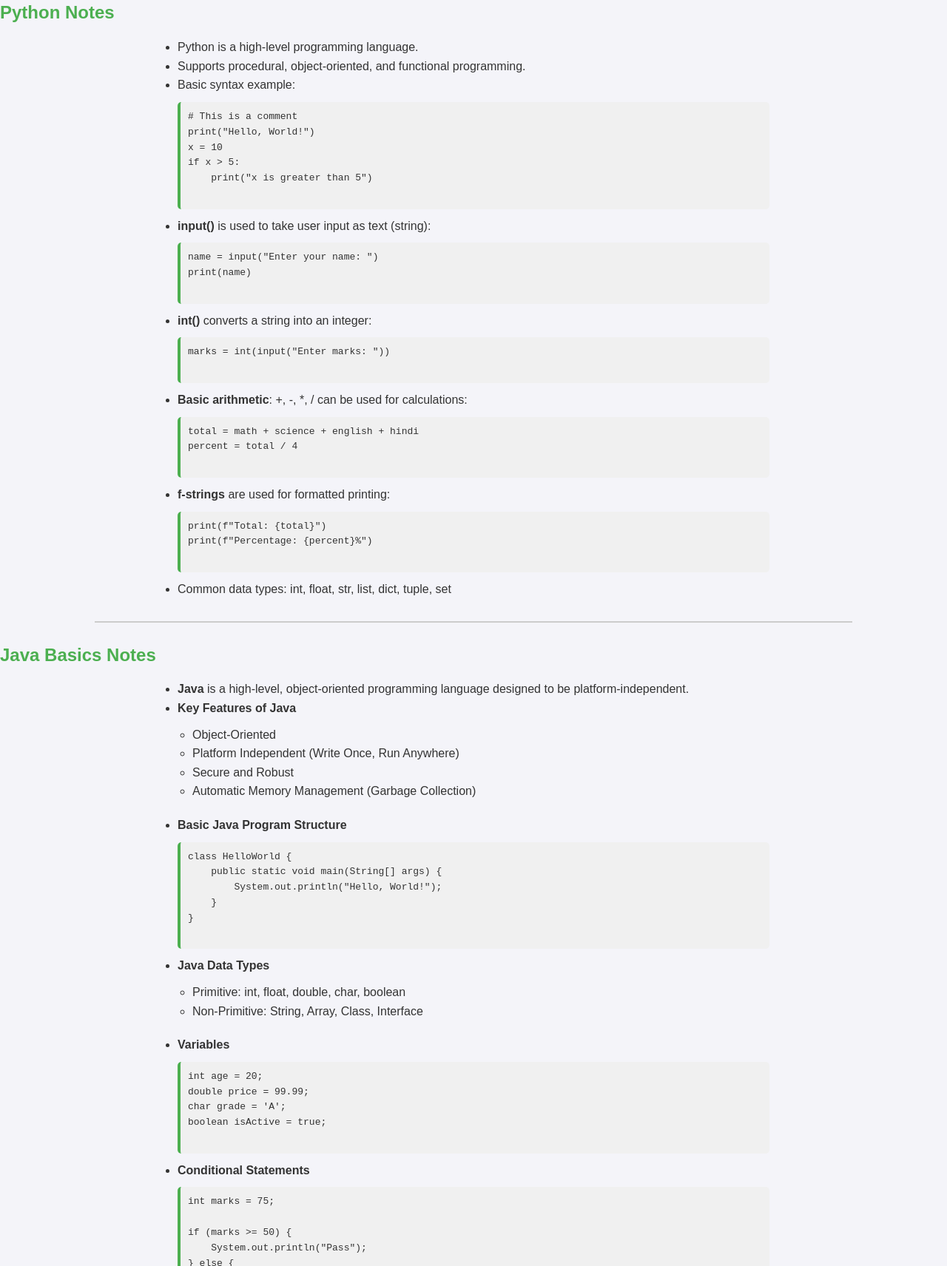
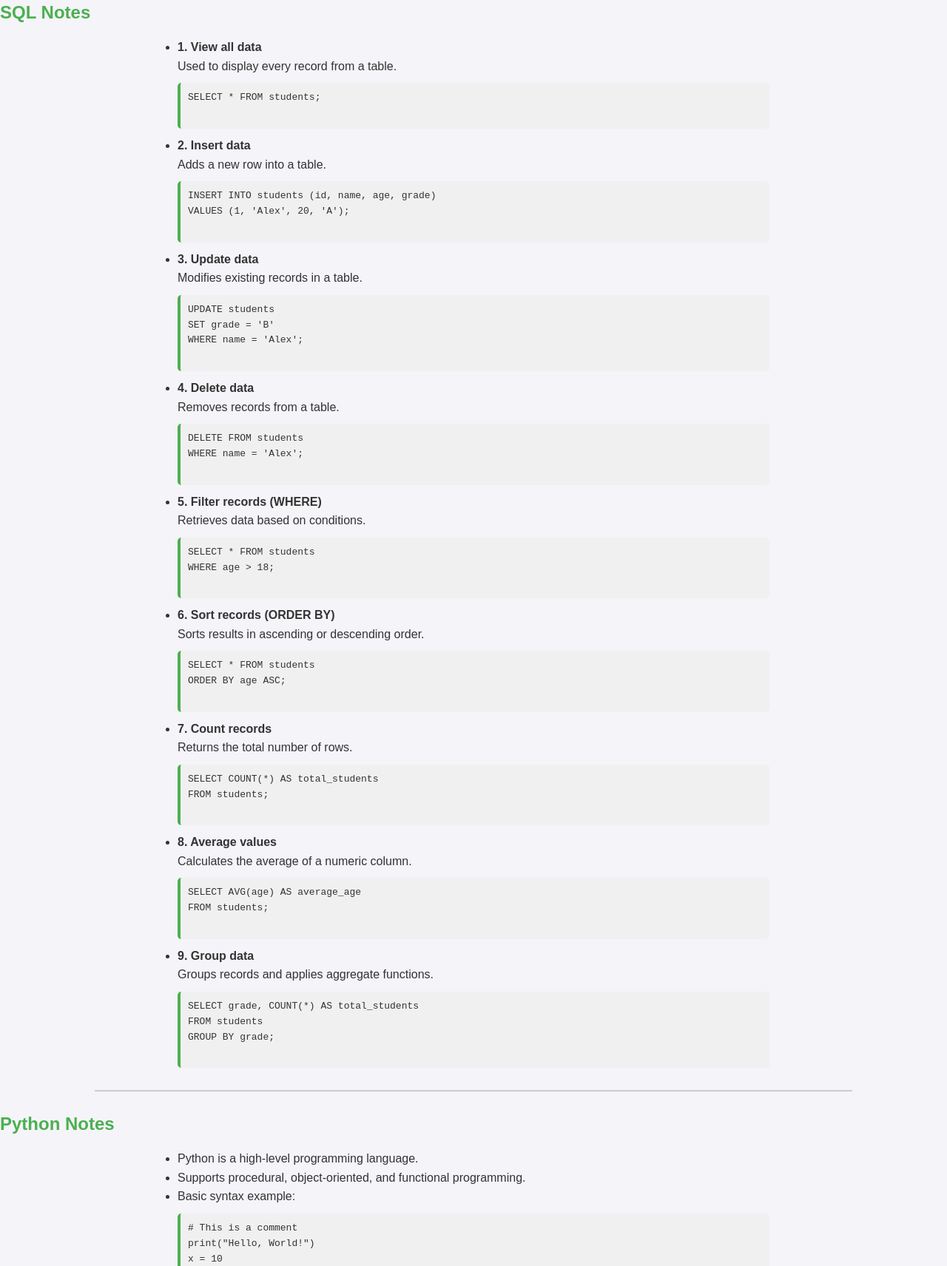
Before and after one commit to 7vikfox/learning-hub, a plain HTML site: page index.html in a window 1280 px wide. Shown: the part 261-1973 px from the top of the page at 74% size. Drawn offline with Linux system fonts and the light colour scheme.

Commit message:
Update index.html

```diff
--- a/index.html
+++ b/index.html
@@ -14,6 +14,85 @@
   <h3>Links</h3>
 #This is a link to cybersecurity page
 <a href="cybersecurity.html">🔐 Cybersecurity Notes</a>
+
+<h2 id="sql">SQL Notes</h2>
+
+<ul>
+  <li><strong>1. View all data</strong><br>
+    Used to display every record from a table.
+    <pre>
+SELECT * FROM students;
+    </pre>
+  </li>
+
+  <li><strong>2. Insert data</strong><br>
+    Adds a new row into a table.
+    <pre>
+INSERT INTO students (id, name, age, grade)
+VALUES (1, 'Alex', 20, 'A');
+    </pre>
+  </li>
+
+  <li><strong>3. Update data</strong><br>
+    Modifies existing records in a table.
+    <pre>
+UPDATE students
+SET grade = 'B'
+WHERE name = 'Alex';
+    </pre>
+  </li>
+
+  <li><strong>4. Delete data</strong><br>
+    Removes records from a table.
+    <pre>
+DELETE FROM students
+WHERE name = 'Alex';
+    </pre>
+  </li>
+
+  <li><strong>5. Filter records (WHERE)</strong><br>
+    Retrieves data based on conditions.
+    <pre>
+SELECT * FROM students
+WHERE age &gt; 18;
+    </pre>
+  </li>
+
+  <li><strong>6. Sort records (ORDER BY)</strong><br>
+    Sorts results in ascending or descending order.
+    <pre>
+SELECT * FROM students
+ORDER BY age ASC;
+    </pre>
+  </li>
+
+  <li><strong>7. Count records</strong><br>
+    Returns the total number of rows.
+    <pre>
+SELECT COUNT(*) AS total_students
+FROM students;
+    </pre>
+  </li>
+
+  <li><strong>8. Average values</strong><br>
+    Calculates the average of a numeric column.
+    <pre>
+SELECT AVG(age) AS average_age
+FROM students;
+    </pre>
+  </li>
+
+  <li><strong>9. Group data</strong><br>
+    Groups records and applies aggregate functions.
+    <pre>
+SELECT grade, COUNT(*) AS total_students
+FROM students
+GROUP BY grade;
+    </pre>
+  </li>
+</ul>
+
+<hr>
 
 <h2 id="python">Python Notes</h2>
 <ul>
```
